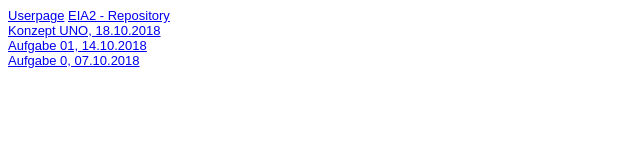
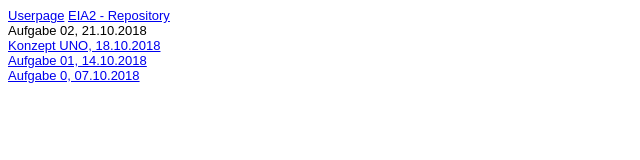
Before and after one commit to Ljubaska/Ljubaska.github.io, a plain HTML site: page steckbrief/steckbrief.htm in a window 1280 px wide. Shown: the whole page, without its empty margins (0-640 px from the left). Drawn offline with Linux system fonts and the light colour scheme.

Commit message:
steckbrief

```diff
--- a/steckbrief/steckbrief.htm
+++ b/steckbrief/steckbrief.htm
@@ -15,6 +15,7 @@ body {
 	<a href="https://ljubaska.github.io/userpage.html" target="_blank">Userpage</a>
 	<a href="https://github.com/Ljubaska/EIA2" target="_blank">EIA2 - Repository</a>
 	<br>
+	<a herf="https://ljubaska.github.io/EIA2/Aufgabe01.html" target=_blank">Aufgabe 02, 21.10.2018</a><br>
 	<a href="https://ljubaska.github.io/EIA2/Konzept_UNO.jpg" target="_blank">Konzept UNO, 18.10.2018 </a><br>
 	<a href="https://ljubaska.github.io/EIA2/Aufgabe01.pdf" target="_blank">Aufgabe 01, 14.10.2018</a><br>
 	<a href="https://ljubaska.github.io/EIA2/Aufgabe 0.html" target="_blank">Aufgabe 0, 07.10.2018</a>
```
